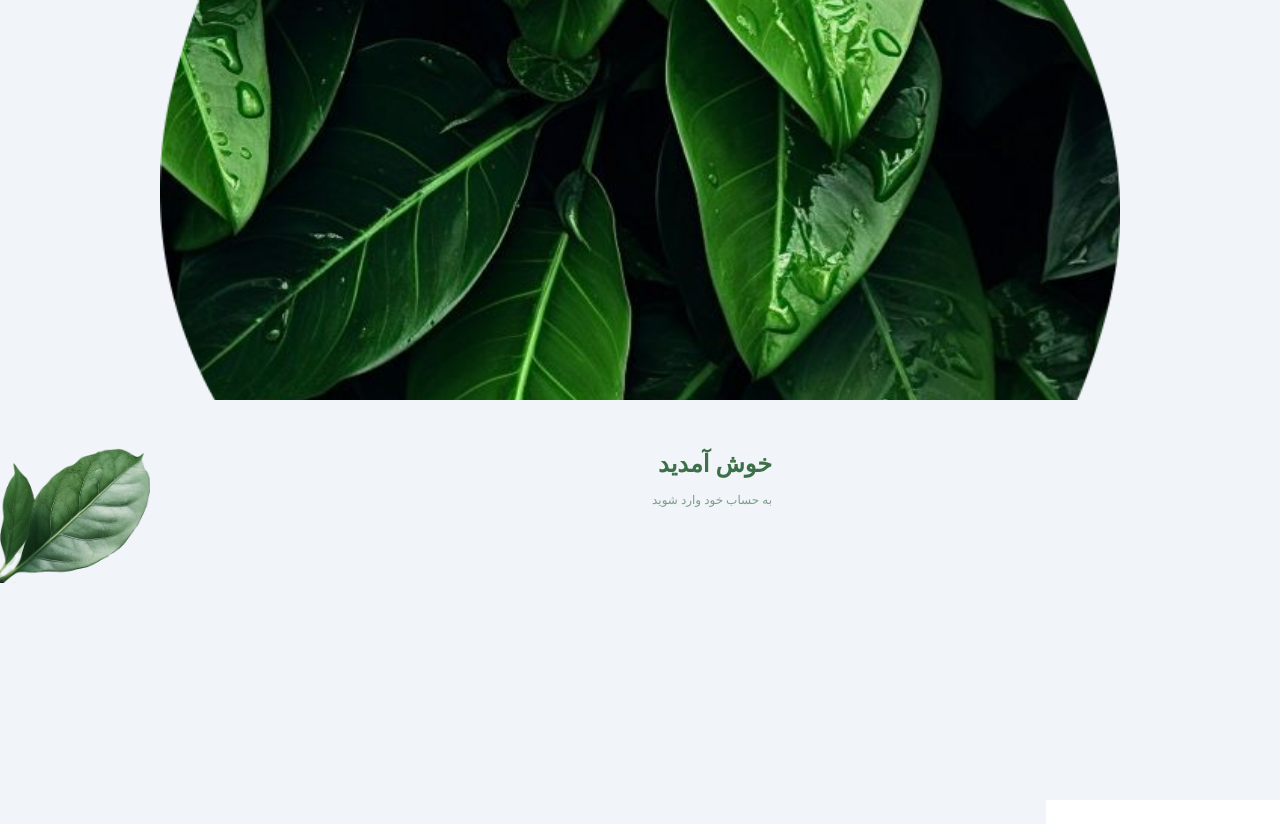
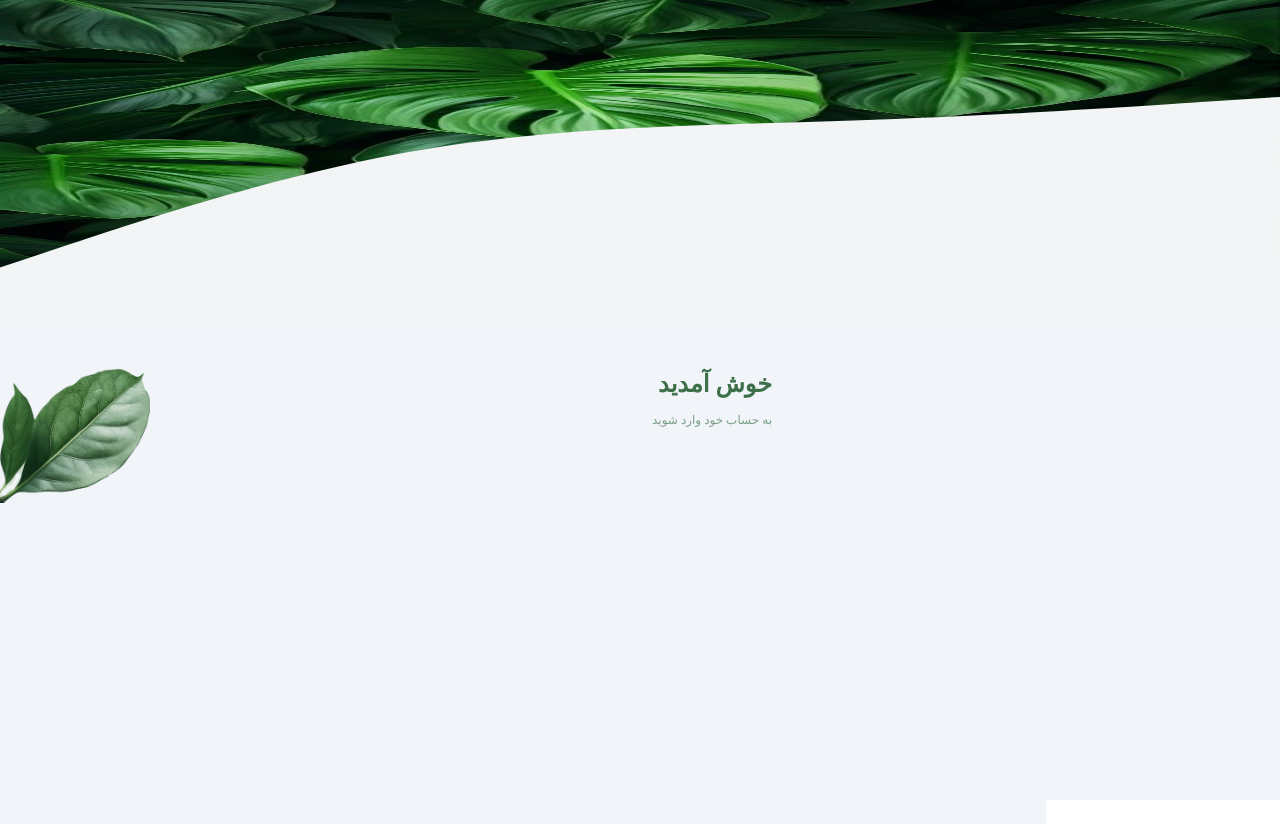
Before and after one commit to SinaAndDan/Sina-Flower-2024, a Next.js app: page /account/login in a window 1280 px wide. Built offline with nearby package versions, Linux system fonts and the light colour scheme.

Commit message:
image shape changed X

```diff
--- a/src/app/components/loginPage/login.tsx
+++ b/src/app/components/loginPage/login.tsx
@@ -5,15 +5,25 @@ const LogInPage: React.FC = () => {
   return (
     <>
       <div className="flex flex-col items-center font-sahel h-screen">
-        <div className="relative h-1/4 w-3/4 md:h-[50vh] sm:h-[30vh]">
+        <div className="h-2/5 w-full flex flex-col relative">
           <Image
-            src="/loginPic.png"
+            src="/loginPic.jpg"
+            width={600}
+            height={1200}
             alt="Header Image"
-            layout="fill"
             objectFit="cover"
             objectPosition="center"
-            className="w-full h-full"
+            className="w-full h-full z-0"
           />
+          <div className="absolute -bottom-1 w-full">
+            <svg xmlns="http://www.w3.org/2000/svg" viewBox="0 0 1440 320">
+              <path
+                fill="#f3f4f5"
+                fill-opacity="1"
+                d="M0,256L80,229.3C160,203,320,149,480,122.7C640,96,800,96,960,90.7C1120,85,1280,75,1360,69.3L1440,64L1440,320L1360,320C1280,320,1120,320,960,320C800,320,640,320,480,320C320,320,160,320,80,320L0,320Z"
+              ></path>
+            </svg>
+          </div>
         </div>
         <div className="relative w-full">
           <div className="flex flex-col absolute left-1/2 translate-x-3">
```
